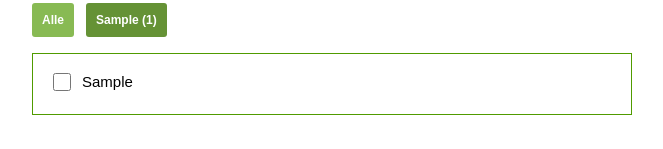
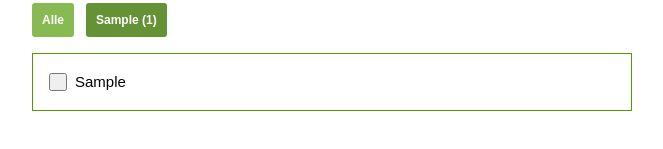
Before and after one commit to Kartoffi/todo-list, a Vue app: page / in a window 1280 px wide. Both pictures are taken after typing "Sample", "Sample" into the empty fields and a click on the button "Task hinzufügen". Shown: the part 547-696 px from the top of the page, without its empty margins (308-971 px from the left). Built offline with nearby package versions, Linux system fonts and the light colour scheme; the HTML template or start-up script is replaced by a standard one.

Commit message:
Replace input checkbox with a button

```diff
--- a/src/components/ToDoList/Task.vue
+++ b/src/components/ToDoList/Task.vue
@@ -10,15 +10,12 @@
   <div>
     <li>
       <div class="task-group">
-        <form
+        <button
           @click="taskList.changeState(task)"
-        >
-          <input
-            type="checkbox"
-            class="check-box"
-            v-if="!completed"
-          >
-        </form>
+          class="check-box"
+          v-if="!completed">
+
+        </button>
         <label :class="{ 'task--completed': completed }">
           {{ task.name }}
         </label>
@@ -67,6 +64,7 @@ $list-item-color: #509B00;
   &-group {
     display: flex;
     width: unset;
+    align-items: center;
   }
 
   &-remove-button {
```
